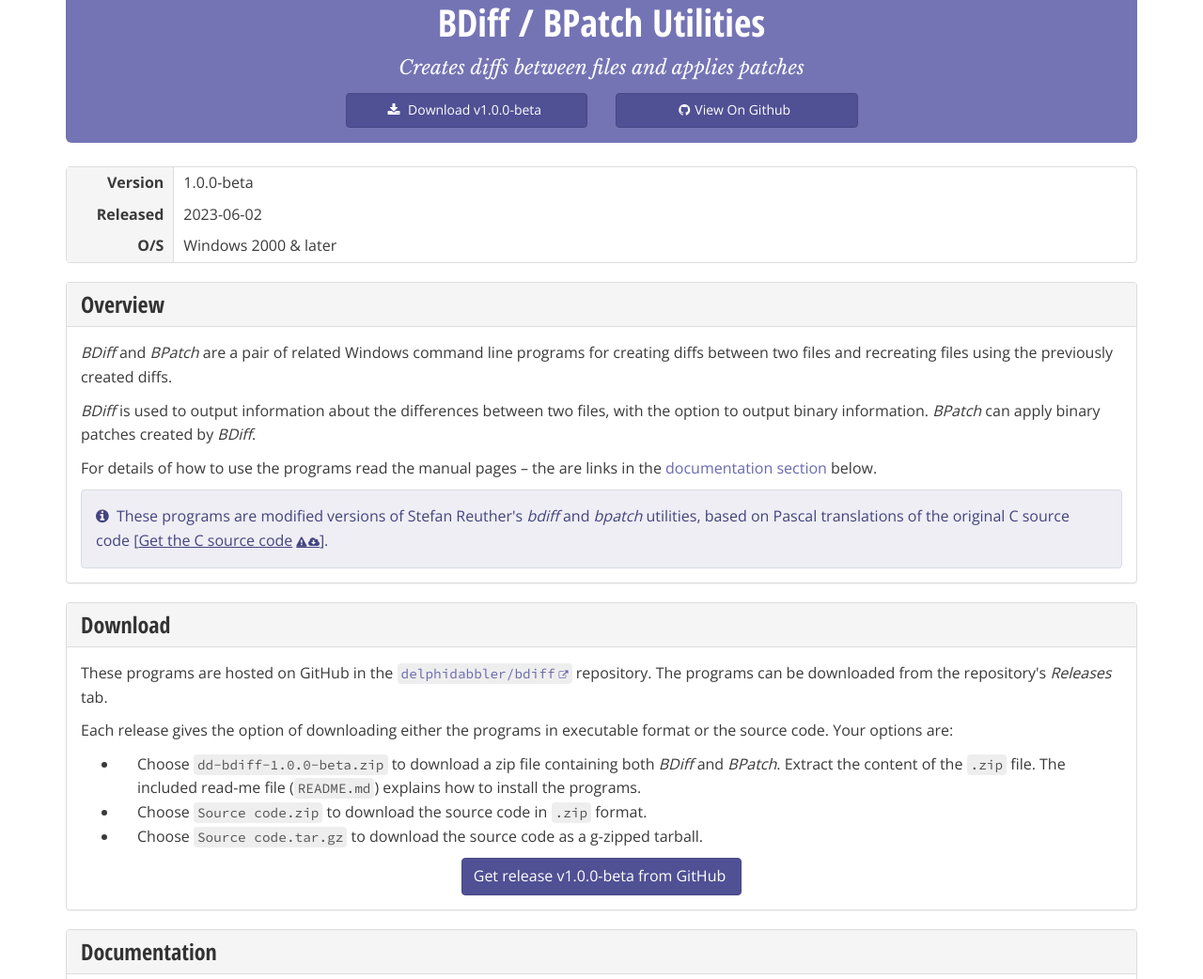
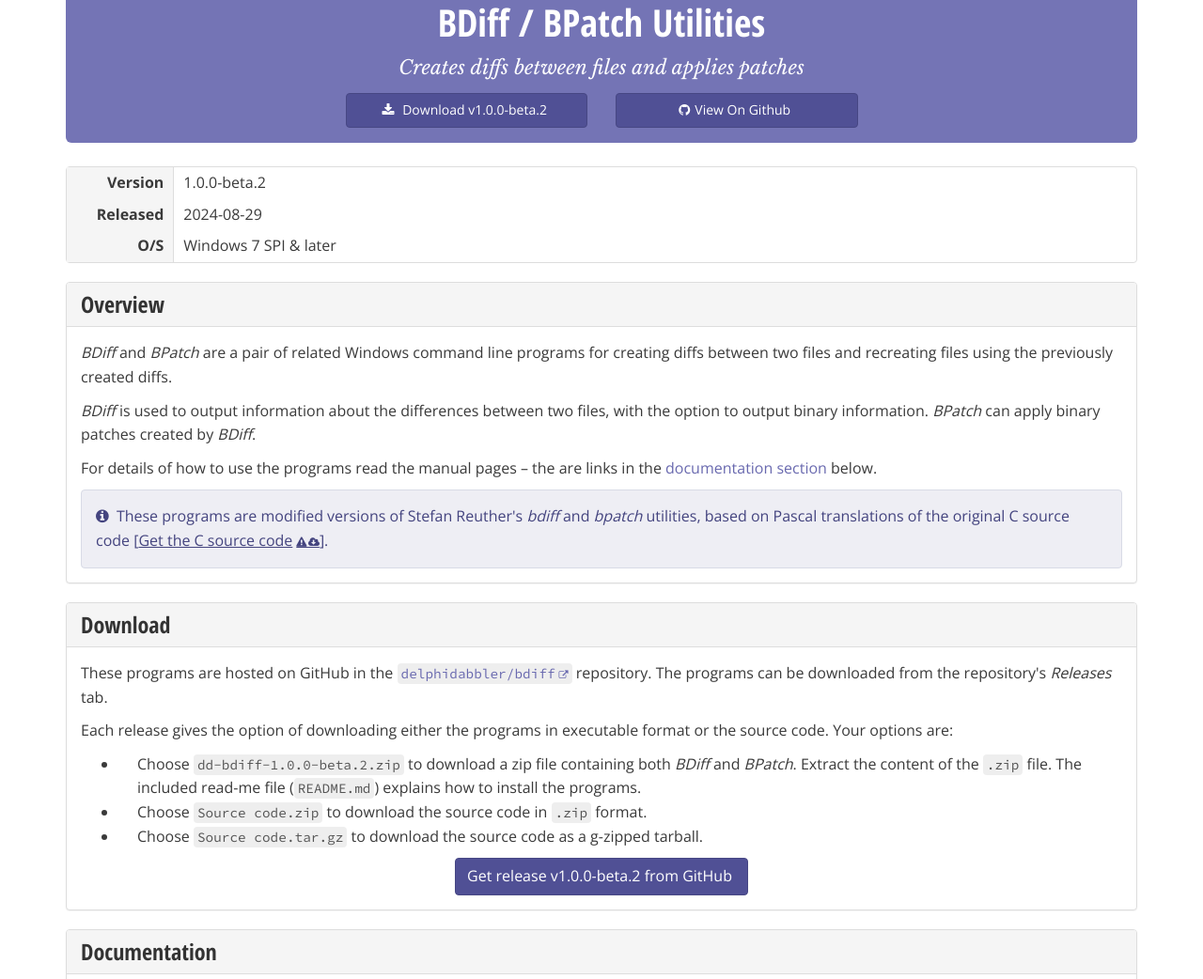
Before and after one commit to delphidabbler/delphidabbler.github.io, a Jekyll site: the page built from _software/bdiff.html, in a window 1280 px wide. Shown: the part 217-1259 px from the top of the page at 94% size. Built offline with Jekyll 4.4.1, drawn with Linux system fonts in a browser that asks for light colours.

Commit message:
Update re release of bdiff v1.0.0-beta.2

```diff
--- a/_software/bdiff.html
+++ b/_software/bdiff.html
@@ -2,9 +2,9 @@
 layout: "programs-tplt"
 group: apps
 priority: 4
-version: "1.0.0-beta"
-release-date: "2023-06-02"
-os: Windows 2000 & later
+version: "1.0.0-beta.2"
+release-date: "2024-08-29"
+os: Windows 7 SPI & later
 title: "BDiff / BPatch Utilities"
 precis: "Creates diffs between files and applies patches"
 summary: "BDiff computes differences between two binary files and outputs either a human readable file of a binary patch file. BPatch uses the binary patch files produced by BDiff to patch files."
```
